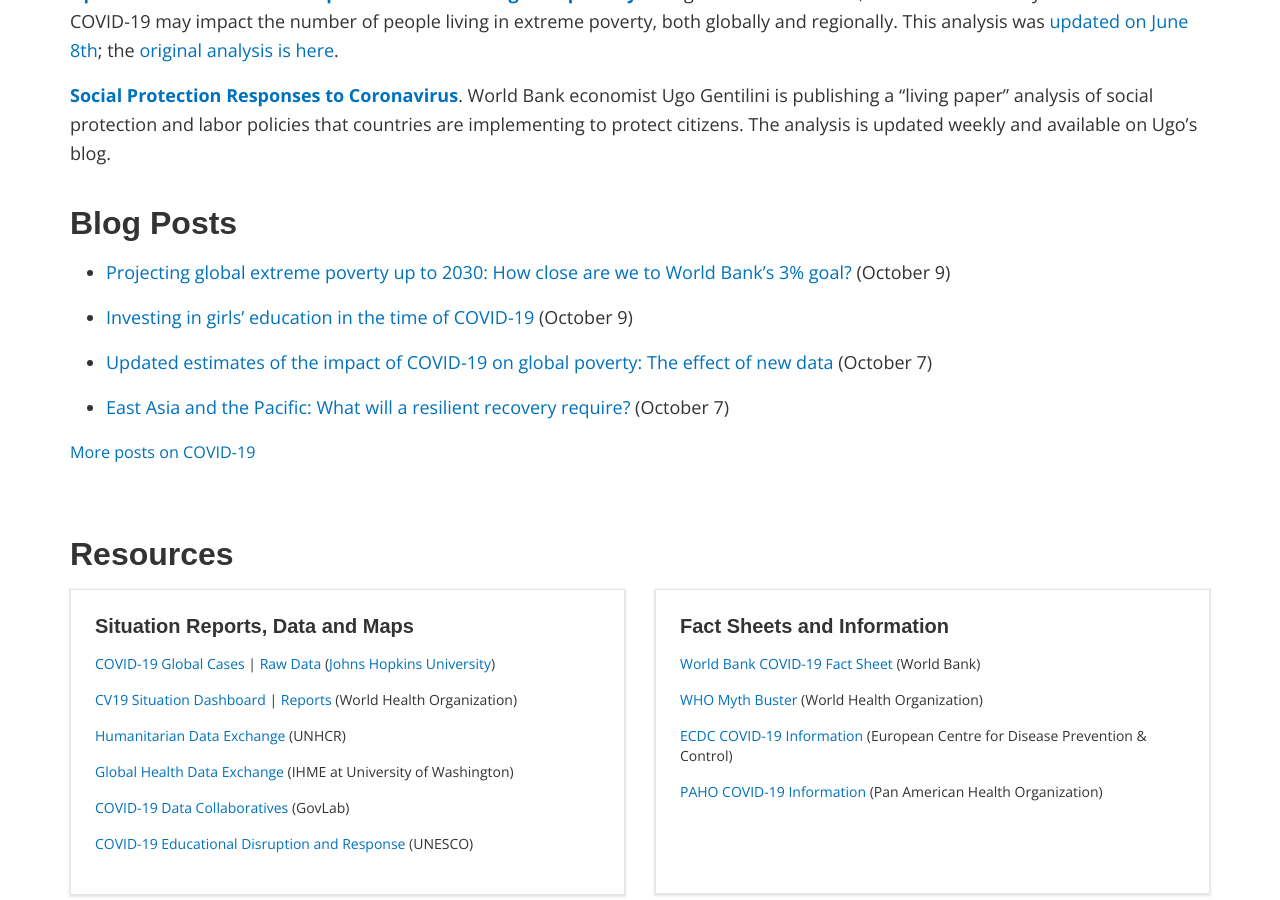
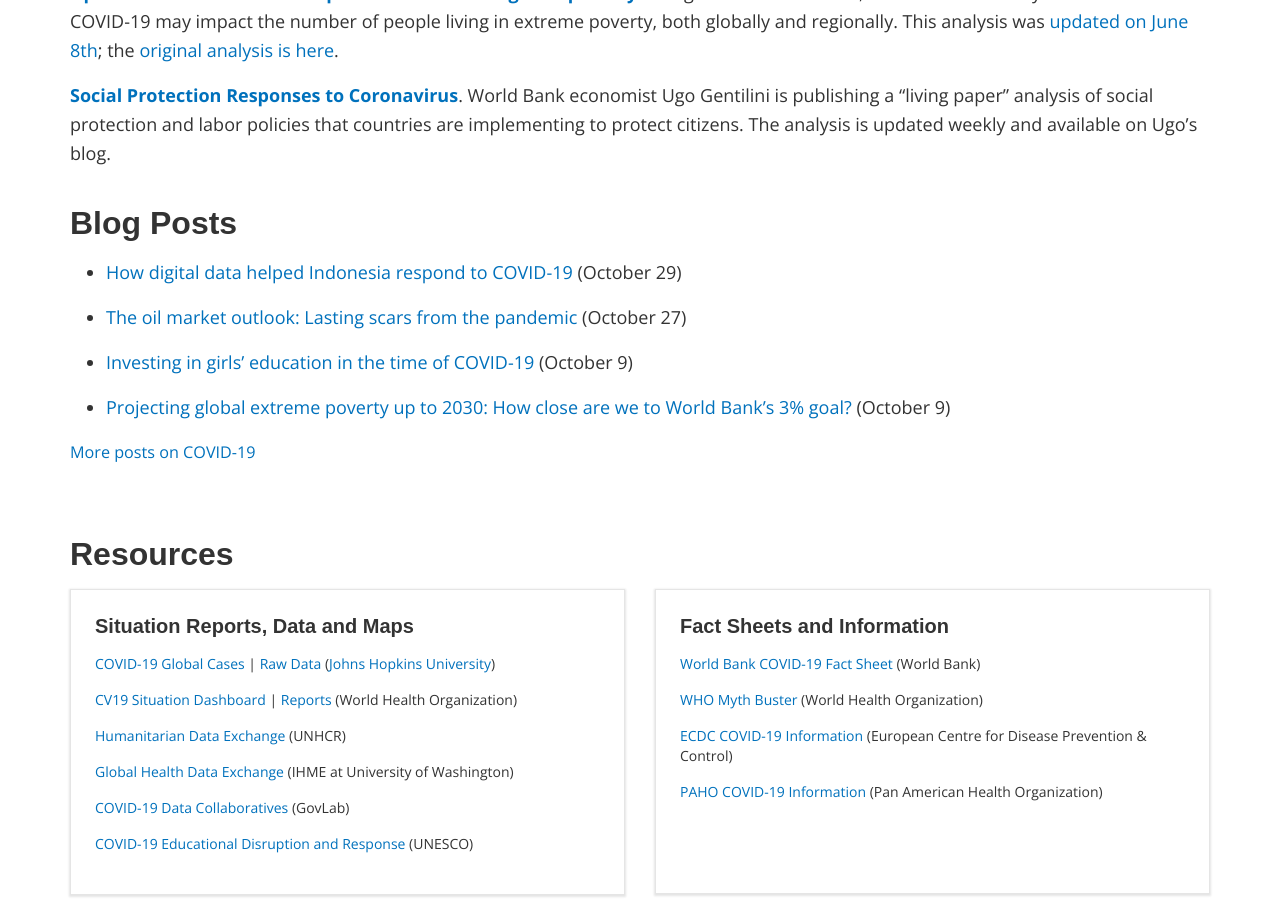
Before and after one commit to worldbank/decdg-covid19, a Jekyll site: the page built from index.md, in a window 1280 px wide and 900 px high, scrolled down 3363 px. Built offline with Jekyll 4.4.1, drawn with Linux system fonts in a browser that asks for light colours; nearby versions of some CDN libraries; some web fonts are replaced; library files that are not in the unit come from our copies.

Commit message:
Update blog posts

```diff
--- a/index.md
+++ b/index.md
@@ -33,17 +33,17 @@
 
 # get latest blogs from: https://blogs.worldbank.org/search?f%5B0%5D=channel%3A4&f%5B1%5D=language%3Aen&f%5B2%5D=series%3A881
 blogs:
+- date: October 29
+  link: https://blogs.worldbank.org/opendata/how-digital-data-helped-indonesia-respond-covid-19
+  title: How digital data helped Indonesia respond to COVID-19
+- date: October 27
+  link: https://blogs.worldbank.org/opendata/oil-market-outlook-lasting-scars-pandemic
+  title: 'The oil market outlook: Lasting scars from the pandemic'
+- date: October 9
+  link: https://blogs.worldbank.org/opendata/investing-girls-education-time-covid-19
+  title: "Investing in girls\u2019 education in the time of COVID-19"
 - date: October 9
   link: https://blogs.worldbank.org/opendata/projecting-global-extreme-poverty-2030-how-close-are-we-world-banks-3-goal
   title: "Projecting global extreme poverty up to 2030: How close are we to World Bank\u2019s 3% goal?"
-- date: October 9
-  link: https://blogs.worldbank.org/opendata/investing-girls-education-time-covid-19
-  title: "Investing in girls\u2019 education in the time of COVID-19"
-- date: October 7
-  link: https://blogs.worldbank.org/opendata/updated-estimates-impact-covid-19-global-poverty-effect-new-data
-  title: 'Updated estimates of the impact of COVID-19 on global poverty: The effect of new data'
-- date: October 7
-  link: https://blogs.worldbank.org/opendata/east-asia-and-pacific-what-will-resilient-recovery-require
-  title: 'East Asia and the Pacific: What will a resilient recovery require?'
 
 ---
```
